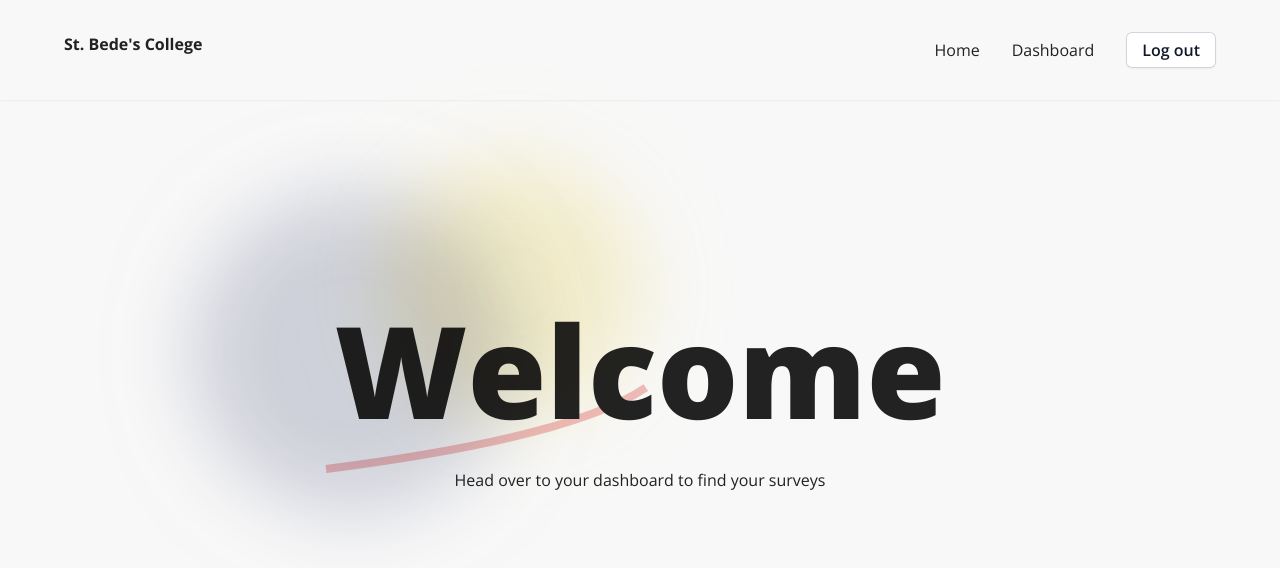
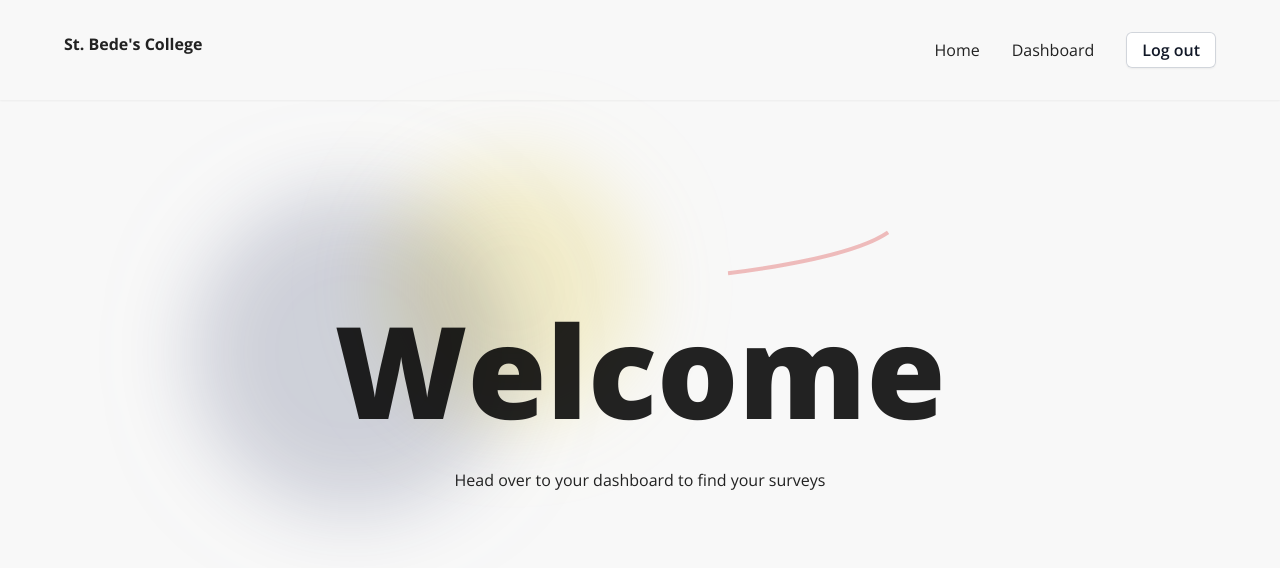
Before and after one commit to Set-Forget/st-bedes-new, a Next.js app: page / in a window 1280 px wide. Shown: the top 568 px of the page. Built offline with nearby package versions, Linux system fonts and the light colour scheme; sample sign-in values are in the browser's storage.

Commit message:
fix(dev) animations hero

```diff
--- a/app/components/home-module/hero.jsx
+++ b/app/components/home-module/hero.jsx
@@ -19,7 +19,7 @@ const Hero = ({ username }) => {
         <div className="pointer-events-none shape01 absolute bottom-96 left-96 sm:w-[20vw] sm:h-[20vw] w-48 h-48 bg-bedeyellow rounded-full mix-blend-multiply filter blur-2xl opacity-20 animate-blob"></div>
         <div className="pointer-events-none shape02 absolute top-48 left-48 sm:w-[25vw] sm:h-[25vw] w-48 h-48 bg-bedeblue rounded-full mix-blend-multiply filter blur-2xl opacity-20 animate-blob animation-delay-2000"></div>
         <svg
-          className="-z-10 absolute top-24 2xl:right-56 hidden sm:block"
+          className="-z-10 absolute -top-2 right-20 scale-50 2xl:top-0 2xl:right-20 3xl:scale-100 hidden sm:block"
           xmlns="http://www.w3.org/2000/svg"
           width="630"
           height="379"
```
